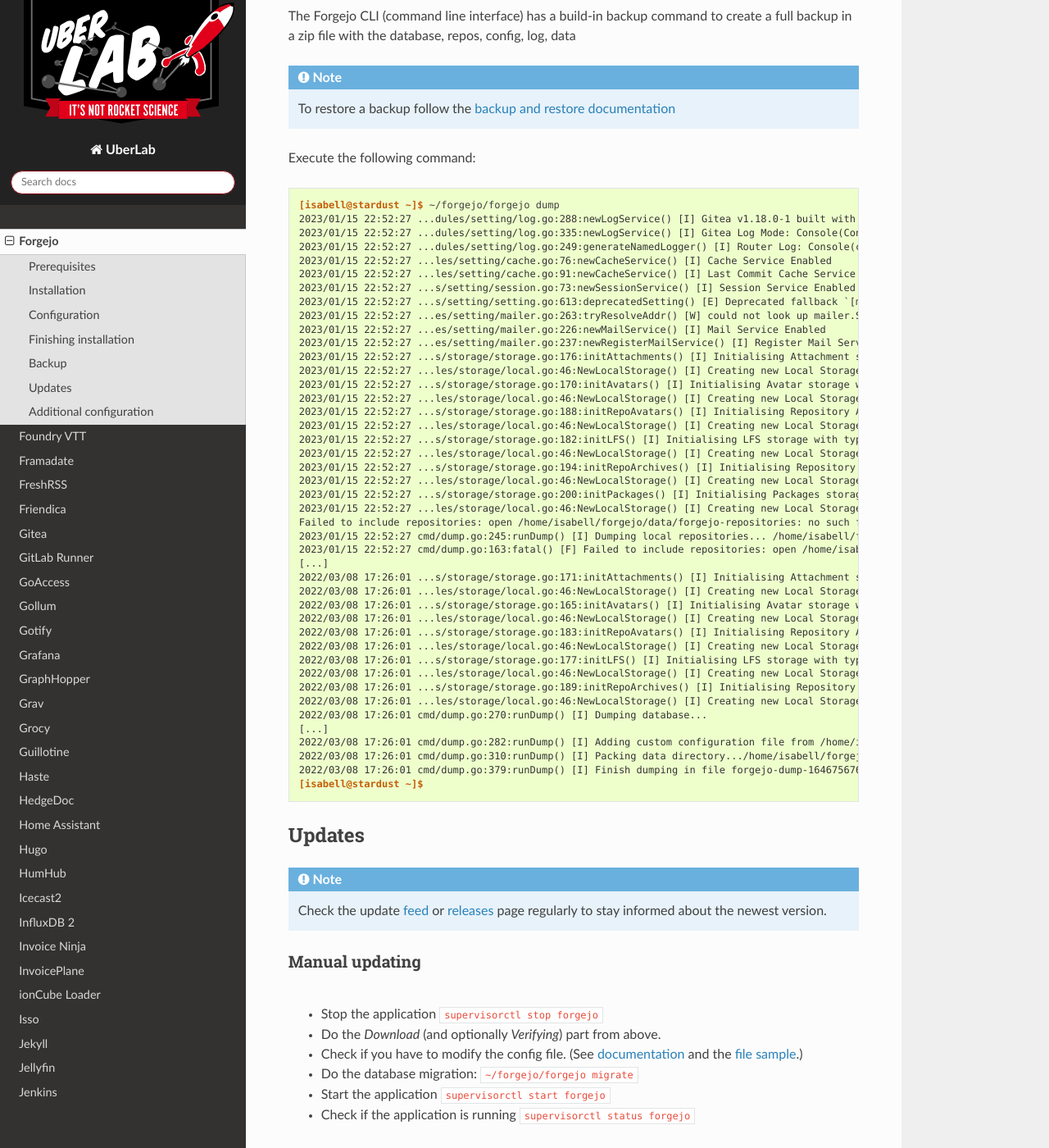
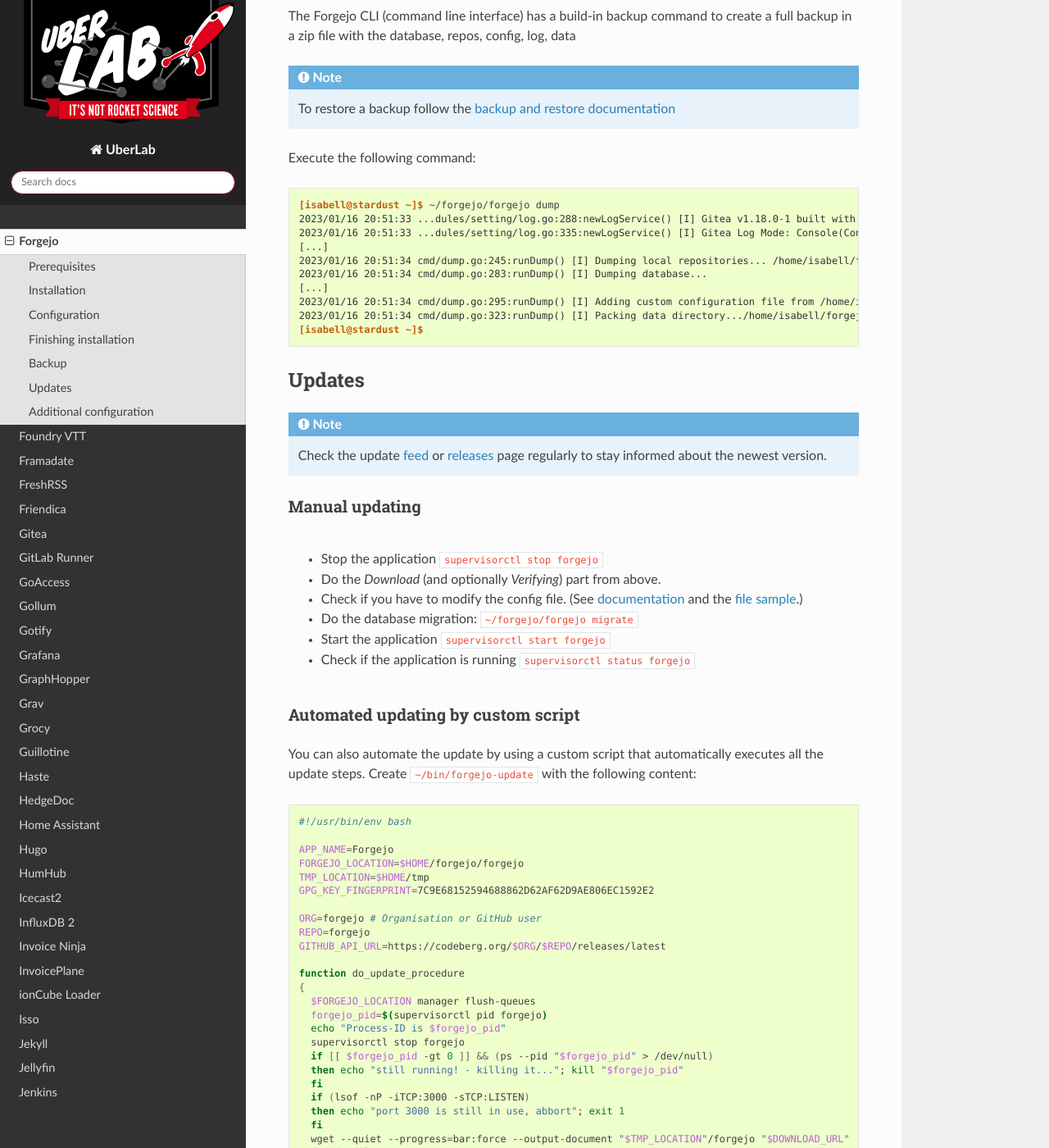
Before and after one commit to Uberspace/lab, a Sphinx documentation site: the page built from source/guide_forgejo.rst, in a window 1280 px wide and 1400 px high, scrolled down 5819 px. Shown: the whole window at 82% size. Built offline with Sphinx 7.4.7 and the Read the Docs theme 2.0.0, drawn with Linux system fonts in a browser that asks for light colours.

```diff
--- a/source/guide_forgejo.rst
+++ b/source/guide_forgejo.rst
@@ -248,47 +248,14 @@
 ::
 
   [isabell@stardust ~]$ ~/forgejo/forgejo dump
-  2023/01/15 22:52:27 ...dules/setting/log.go:288:newLogService() [I] Gitea v1.18.0-1 built with GNU Make 4.1, go1.19.4 : bindata, sqlite, sqlite_unlock_notify
-  2023/01/15 22:52:27 ...dules/setting/log.go:335:newLogService() [I] Gitea Log Mode: Console(Console:info)
-  2023/01/15 22:52:27 ...dules/setting/log.go:249:generateNamedLogger() [I] Router Log: Console(console:info)
-  2023/01/15 22:52:27 ...les/setting/cache.go:76:newCacheService() [I] Cache Service Enabled
-  2023/01/15 22:52:27 ...les/setting/cache.go:91:newCacheService() [I] Last Commit Cache Service Enabled
-  2023/01/15 22:52:27 ...s/setting/session.go:73:newSessionService() [I] Session Service Enabled
-  2023/01/15 22:52:27 ...s/setting/setting.go:613:deprecatedSetting() [E] Deprecated fallback `[mailer]` `MAILER_TYPE` present. Use `[mailer]` `PROTOCOL` instead. This fallback will be removed in v1.19.0
-  2023/01/15 22:52:27 ...es/setting/mailer.go:263:tryResolveAddr() [W] could not look up mailer.SMTP_ADDR: lookup : no such host
-  2023/01/15 22:52:27 ...es/setting/mailer.go:226:newMailService() [I] Mail Service Enabled
-  2023/01/15 22:52:27 ...es/setting/mailer.go:237:newRegisterMailService() [I] Register Mail Service Enabled
-  2023/01/15 22:52:27 ...s/storage/storage.go:176:initAttachments() [I] Initialising Attachment storage with type:
-  2023/01/15 22:52:27 ...les/storage/local.go:46:NewLocalStorage() [I] Creating new Local Storage at /home/isabell/forgejo/data/attachments
-  2023/01/15 22:52:27 ...s/storage/storage.go:170:initAvatars() [I] Initialising Avatar storage with type:
-  2023/01/15 22:52:27 ...les/storage/local.go:46:NewLocalStorage() [I] Creating new Local Storage at /home/isabell/forgejo/data/avatars
-  2023/01/15 22:52:27 ...s/storage/storage.go:188:initRepoAvatars() [I] Initialising Repository Avatar storage with type:
-  2023/01/15 22:52:27 ...les/storage/local.go:46:NewLocalStorage() [I] Creating new Local Storage at /home/isabell/forgejo/data/repo-avatars
-  2023/01/15 22:52:27 ...s/storage/storage.go:182:initLFS() [I] Initialising LFS storage with type:
-  2023/01/15 22:52:27 ...les/storage/local.go:46:NewLocalStorage() [I] Creating new Local Storage at /home/isabell/forgejo/data/lfs
-  2023/01/15 22:52:27 ...s/storage/storage.go:194:initRepoArchives() [I] Initialising Repository Archive storage with type:
-  2023/01/15 22:52:27 ...les/storage/local.go:46:NewLocalStorage() [I] Creating new Local Storage at /home/isabell/forgejo/data/repo-archive
-  2023/01/15 22:52:27 ...s/storage/storage.go:200:initPackages() [I] Initialising Packages storage with type:
-  2023/01/15 22:52:27 ...les/storage/local.go:46:NewLocalStorage() [I] Creating new Local Storage at /home/isabell/forgejo/data/packages
-  Failed to include repositories: open /home/isabell/forgejo/data/forgejo-repositories: no such file or directory
-  2023/01/15 22:52:27 cmd/dump.go:245:runDump() [I] Dumping local repositories... /home/isabell/forgejo/data/forgejo-repositories
-  2023/01/15 22:52:27 cmd/dump.go:163:fatal() [F] Failed to include repositories: open /home/isabell/forgejo/data/forgejo-repositories: no such file or directory
+  2023/01/16 20:51:33 ...dules/setting/log.go:288:newLogService() [I] Gitea v1.18.0-1 built with GNU Make 4.1, go1.19.4 : bindata, sqlite, sqlite_unlock_notify
+  2023/01/16 20:51:33 ...dules/setting/log.go:335:newLogService() [I] Gitea Log Mode: Console(Console:info)
   [...]
-  2022/03/08 17:26:01 ...s/storage/storage.go:171:initAttachments() [I] Initialising Attachment storage with type:
-  2022/03/08 17:26:01 ...les/storage/local.go:46:NewLocalStorage() [I] Creating new Local Storage at /home/isabell/forgejo/data/attachments
-  2022/03/08 17:26:01 ...s/storage/storage.go:165:initAvatars() [I] Initialising Avatar storage with type:
-  2022/03/08 17:26:01 ...les/storage/local.go:46:NewLocalStorage() [I] Creating new Local Storage at /home/isabell/forgejo/data/avatars
-  2022/03/08 17:26:01 ...s/storage/storage.go:183:initRepoAvatars() [I] Initialising Repository Avatar storage with type:
-  2022/03/08 17:26:01 ...les/storage/local.go:46:NewLocalStorage() [I] Creating new Local Storage at /home/isabell/forgejo/data/repo-avatars
-  2022/03/08 17:26:01 ...s/storage/storage.go:177:initLFS() [I] Initialising LFS storage with type:
-  2022/03/08 17:26:01 ...les/storage/local.go:46:NewLocalStorage() [I] Creating new Local Storage at /home/isabell/forgejo/data/lfs
-  2022/03/08 17:26:01 ...s/storage/storage.go:189:initRepoArchives() [I] Initialising Repository Archive storage with type:
-  2022/03/08 17:26:01 ...les/storage/local.go:46:NewLocalStorage() [I] Creating new Local Storage at /home/isabell/forgejo/data/repo-archive
-  2022/03/08 17:26:01 cmd/dump.go:270:runDump() [I] Dumping database...
+  2023/01/16 20:51:34 cmd/dump.go:245:runDump() [I] Dumping local repositories... /home/isabell/forgejo/data/forgejo-repositories
+  2023/01/16 20:51:34 cmd/dump.go:283:runDump() [I] Dumping database...
   [...]
-  2022/03/08 17:26:01 cmd/dump.go:282:runDump() [I] Adding custom configuration file from /home/isabell/forgejo/custom/conf/app.ini
-  2022/03/08 17:26:01 cmd/dump.go:310:runDump() [I] Packing data directory.../home/isabell/forgejo/data
-  2022/03/08 17:26:01 cmd/dump.go:379:runDump() [I] Finish dumping in file forgejo-dump-1646756761.zip
+  2023/01/16 20:51:34 cmd/dump.go:295:runDump() [I] Adding custom configuration file from /home/isabell/forgejo/custom/conf/app.ini
+  2023/01/16 20:51:34 cmd/dump.go:323:runDump() [I] Packing data directory.../home/isabell/forgejo/data
   [isabell@stardust ~]$
 
 Updates
```
